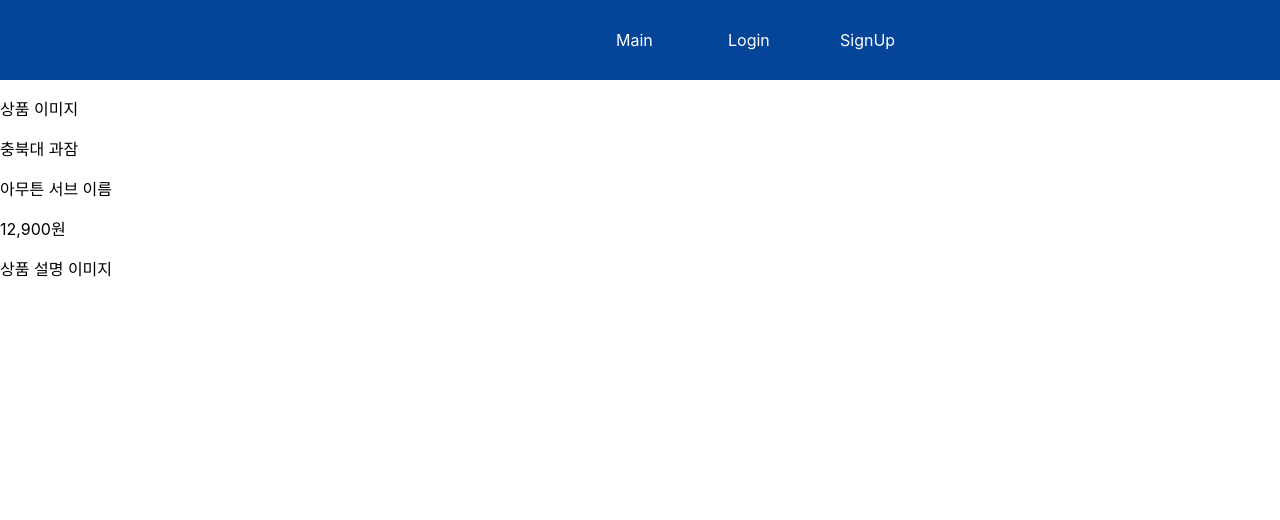
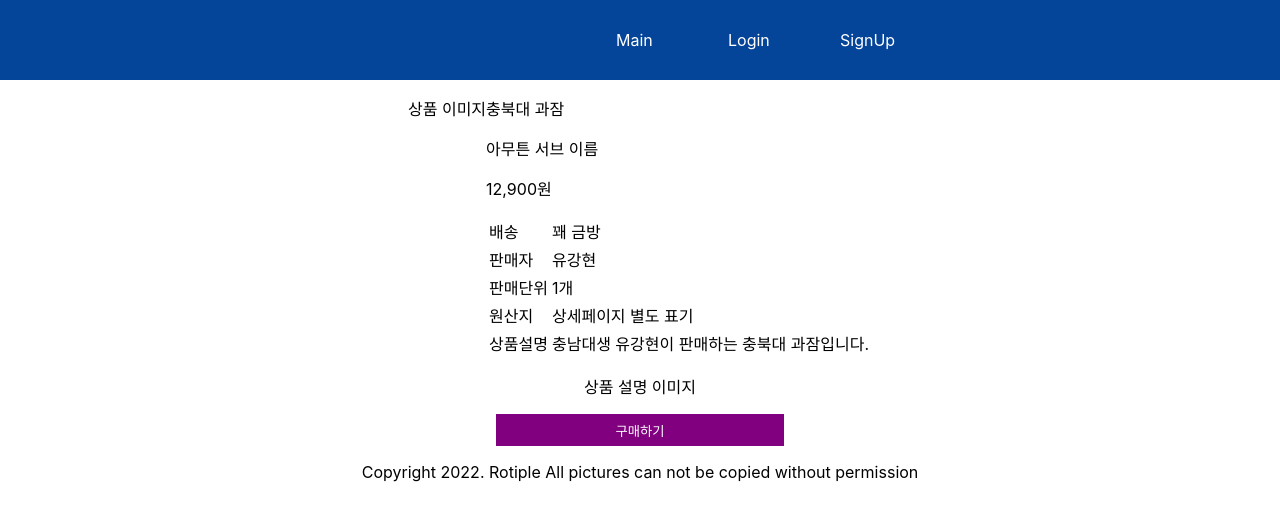
Before and after one commit to Chos1/ssafaricampus, a React (Create React App) app in the folder frontend/: page /products/1 in a window 1280 px wide. Shown: the top 520 px of the page. Built offline with nearby package versions, Linux system fonts and the light colour scheme.

Commit message:
[style] Front : 상품 상세 페이지 일부 디자인 적용, footer 추가

```diff
--- a/frontend/src/App.js
+++ b/frontend/src/App.js
@@ -1,5 +1,6 @@
 import { Route, Routes } from 'react-router-dom';
 import MainHeader from './components/MainHeader/MainHeader';
+import MainFooter from './components/MainFooter/MainFooter';
 
 import Login from './pages/Login';
 import MainPage from './pages/MainPage';
@@ -41,6 +42,7 @@ function App() {
           <Route path='/:userId/product/regist' element={<ProductRegist />} />
         </Routes>
       </main>
+      <MainFooter />
     </div>
   );
 }
--- /dev/null
+++ b/frontend/src/components/MainFooter/MainFooter.js
@@ -0,0 +1,12 @@
+
+import styles from './MainFooter.module.css';
+
+const MainFooter = () => {
+    return (
+        <footer className={styles.footer}>
+            <p>Copyright 2022. Rotiple All pictures can not be copied without permission</p>
+        </footer>
+    );
+};
+
+export default MainFooter;
--- /dev/null
+++ b/frontend/src/components/MainFooter/MainFooter.module.css
@@ -0,0 +1,13 @@
+.footer {
+    display: flex;
+    justify-content: center;
+    align-items: center;
+}
+
+.footer p {
+    width: 100%;
+    padding: 0;
+    font-style: bold;
+
+    text-align: center;
+  }
--- a/frontend/src/components/ProductSummary.js
+++ b/frontend/src/components/ProductSummary.js
@@ -3,22 +3,38 @@ import styles from './ProductSummary.module.css';
 
 const ProductSummary = () => {
   return (
-      <div>
+      <div className={styles.summary}>
         <div>
-          <div>
-            <p>상품 이미지</p>
-          </div>
-          <div>
-            <p>충북대 과잠</p>
-            <p>아무튼 서브 이름</p>
-            <p>12,900원</p>
-          </div>
-          <div>
-
-          </div>
+          <p>상품 이미지</p>
         </div>
         <div>
-          <p>상품 설명 이미지</p>
+          <p className={styles.name}>충북대 과잠</p>
+          <p>아무튼 서브 이름</p>
+          <p>12,900원</p>
+          <div>
+            <table>
+              <tr>
+                <td>배송</td>
+                <td>꽤 금방</td>
+              </tr>
+              <tr>
+                <td>판매자</td>
+                <td>유강현</td>
+              </tr>
+              <tr>
+                <td>판매단위</td>
+                <td>1개</td>
+              </tr>
+              <tr>
+                <td>원산지</td>
+                <td>상세페이지 별도 표기</td>
+              </tr>
+              <tr>
+                <td>상품설명</td>
+                <td>충남대생 유강현이 판매하는 충북대 과잠입니다.</td>
+              </tr>
+            </table>
+          </div>
         </div>
       </div>
   );
--- a/frontend/src/components/ProductSummary.module.css
+++ b/frontend/src/components/ProductSummary.module.css
@@ -0,0 +1,26 @@
+.summary {
+    display: flex;
+    justify-content: center;
+}
+
+.summary p {
+    font-size: 16rem;
+}
+
+.summary table {
+    border: 1;
+    border-color: black;
+}
+
+.summary p {
+    font-size: 1rem;
+}
+
+.name {
+    font-style: bold;
+}
+
+.price {
+    color: purple;
+    font-size: 50px;
+}
--- a/frontend/src/components/ui/LPBtn.js
+++ b/frontend/src/components/ui/LPBtn.js
@@ -1,8 +1,10 @@
-const LPBtn = () => {
+import styles from './LPBtn.module.css';
+
+const LPBtn = (props) => {
+  const classes = styles.btn + ' ' + props.className;
+
   return (
-      <div>
-          <p>LPBtn</p>
-      </div>
+    <button className={classes}>{props.children}</button>
   );
 };
 
--- /dev/null
+++ b/frontend/src/components/ui/LPBtn.module.css
@@ -0,0 +1,7 @@
+.btn {
+    height: 2rem;
+    width: 18rem;
+    border: 0;
+    color: white;
+    background-color: purple;
+}
--- a/frontend/src/pages/ProductDetail.js
+++ b/frontend/src/pages/ProductDetail.js
@@ -1,17 +1,23 @@
 import { useParams } from 'react-router-dom';
+import styles from './ProductDetail.module.css';
 
 import ProductSummary from '../components/ProductSummary';
+import LPBtn from '../components/ui/LPBtn';
 
 const ProductDetail = () => {
+  // url parameter 사용
   const params = useParams();
-
   console.log(params.productId);
 
   return (
-    <section>
-      {/* <h1>Product Detail</h1>
-      <p>{params.productId}</p> */}
+    <section className={styles.section}>
       <ProductSummary />
+      <div>
+        <p>상품 설명 이미지</p>
+      </div>
+      <div>
+        <LPBtn>구매하기</LPBtn>
+      </div>
     </section>
   );
 };
--- /dev/null
+++ b/frontend/src/pages/ProductDetail.module.css
@@ -0,0 +1,5 @@
+
+.section > div {
+    display: flex;
+    justify-content: center;
+}
```
